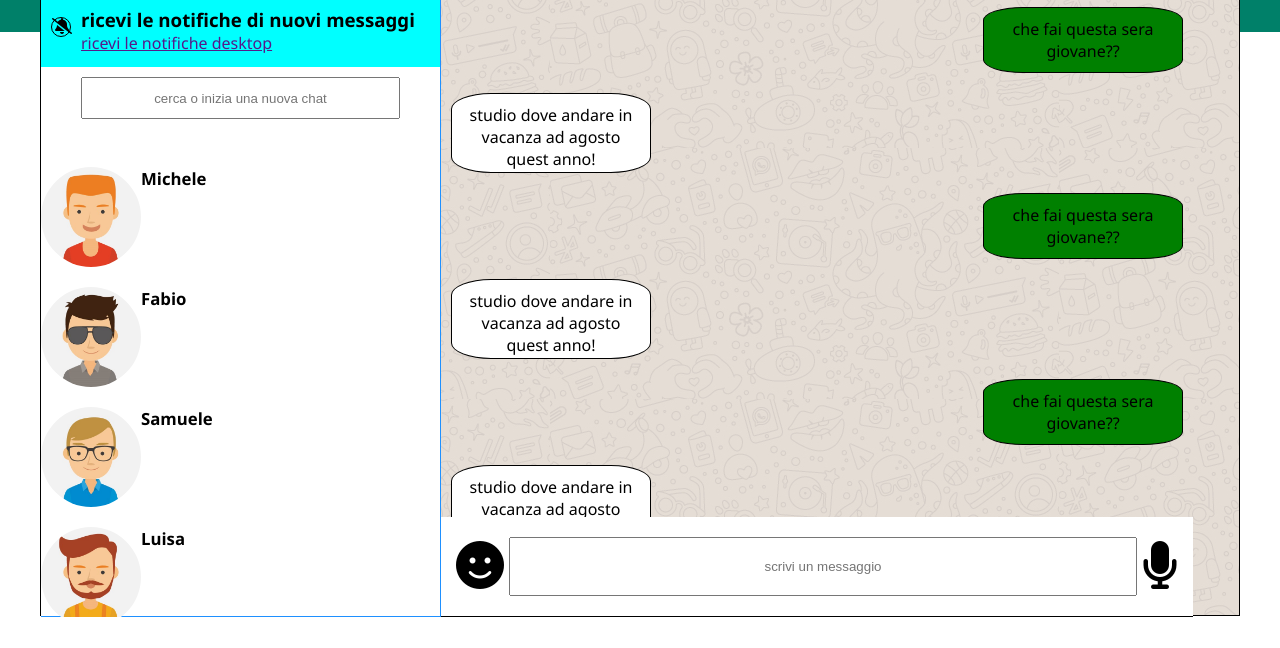
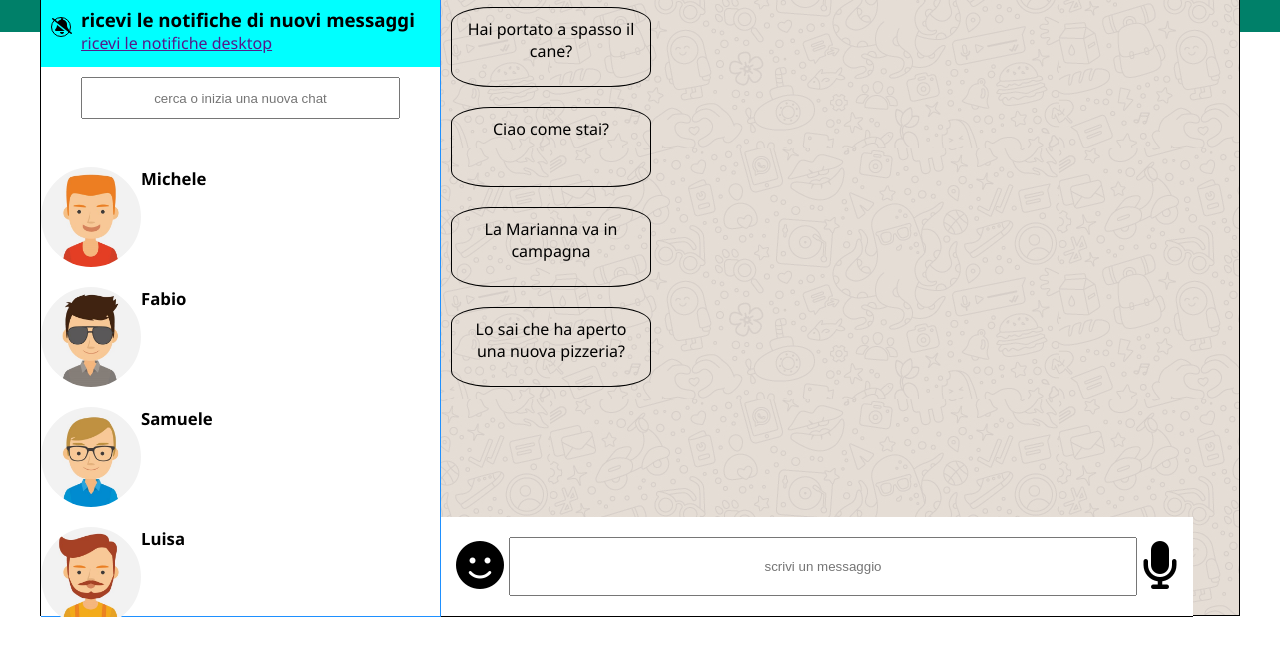
Before and after one commit to SimoneDiPrima/vue-boolzapp, a plain HTML site: page index.html in a window 1280 px wide. Shown: the part 134-782 px from the top of the page. Drawn offline with nearby package versions, Linux system fonts and the light colour scheme.

Commit message:
creazione dinamica messaggi

```diff
--- a/index.html
+++ b/index.html
@@ -38,9 +38,9 @@
                 </section>
                 <main class="friends">
                     <ul>
-                        <li v-for ="(face,friend) in contacts" class="friendlist" >
+                        <li v-for ="(face,friend) in contacts" class="friendlist" v-on:click="gotoFriends(friend)" >
                             <figure>
-                                <img :src="`img/avatar${face.avatar}.jpg`" class="contact-image" alt="">
+                                <img :src="`img/avatar${face.avatar}.jpg`" class="contact-image" alt="" />
                             </figure>
                             <h6> {{ face.name }}</h6>
                         </li>
@@ -65,14 +65,11 @@
                         </div>
                     </header>
                     <section class="message-section">
-                        <div class="message" id="send">che fai questa sera giovane??</div>
-                        <div class="message" id="receive">studio dove andare in vacanza ad agosto quest anno!</div>
-                        <div class="message" id="send">che fai questa sera giovane??</div>
-                        <div class="message" id="receive">studio dove andare in vacanza ad agosto quest anno!</div>
-                        <div class="message" id="send">che fai questa sera giovane??</div>
-                        <div class="message" id="receive">studio dove andare in vacanza ad agosto quest anno!</div>
-                        <div class="message" id="send">che fai questa sera giovane??</div>
-                        <div class="message" id="receive">studio dove andare in vacanza ad agosto quest anno!</div>
+                     <div class="message" v-for="message in contacts">{{ message.messages[0].text }}</div>
+
+
+
+
                     </section>
                     <footer>
                         <div class="side-icons"><i class="fa-solid fa-smile"></i></div>
--- a/script.js
+++ b/script.js
@@ -2,6 +2,7 @@
 const friends = new Vue({
     el:`#listFriends`,
     data:{
+        currentIndex : 0,
         user: {
             name: 'Nome Utente',
             avatar: '_io',
@@ -87,5 +88,10 @@ const friends = new Vue({
               ],
             },
           ]
+        },
+        methods:{
+          goToFriends(index){
+
+          }
         }
     })
--- a/style.css
+++ b/style.css
@@ -123,13 +123,11 @@ footer{
     margin:10px;
     text-align: center;
 }
-.message#send{
+.message.send{
     background-color: green;
     align-self: flex-end;
-
-
 }
-.message#receive{
+.message.receive{
     background-color: white;
     align-self: flex-start;
 }
@@ -162,3 +160,10 @@ footer{
 .w-90{
     width:90%;
 }
+
+
+
+
+img .active{
+    display:block;
+}
```
